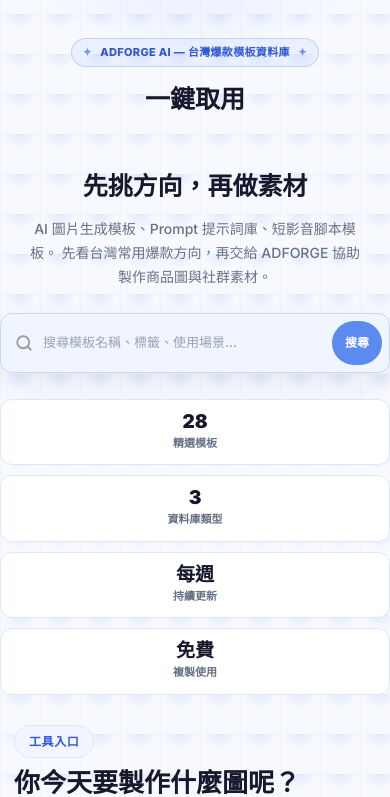
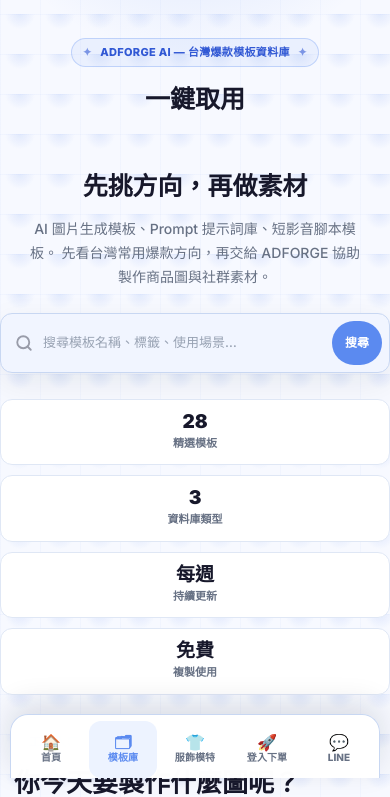
Before and after one commit to zhaipinghao/adforge-site, a plain HTML site: page tools.html in a window 390 px wide. Shown: the part 66-863 px from the top of the page. Drawn offline with Linux system fonts and the light colour scheme.

Commit message:
優化 tools 頁手機導覽與版面

```diff
--- a/tools-styles.css
+++ b/tools-styles.css
@@ -1331,6 +1331,13 @@
   white-space: normal;
   text-align: center;
 }
+
+/* ═══════════════════════════════════════════
+   12b. Mobile Bottom Nav
+═══════════════════════════════════════════ */
+.t-mobile-bottom-nav {
+  display: none;
+}
 .t-toast.show {
   opacity: 1;
   transform: translateX(-50%) translateY(0);
@@ -1372,6 +1379,60 @@
    12. Responsive
 ═══════════════════════════════════════════ */
 @media (max-width: 960px) {
+  .t-mobile-bottom-nav {
+    position: fixed;
+    left: 10px;
+    right: 10px;
+    bottom: 0;
+    z-index: 180;
+    height: 64px;
+    border-radius: 18px 18px 0 0;
+    border: 1px solid var(--c-line-strong);
+    border-bottom: none;
+    background: rgba(255, 255, 255, 0.98);
+    backdrop-filter: blur(18px) saturate(180%);
+    -webkit-backdrop-filter: blur(18px) saturate(180%);
+    display: grid;
+    grid-template-columns: repeat(5, minmax(0, 1fr));
+    align-items: stretch;
+    gap: 4px;
+    padding: 6px 6px env(safe-area-inset-bottom, 8px);
+    box-shadow: 0 -10px 30px rgba(16, 24, 40, 0.12);
+  }
+
+  .t-mobile-bottom-nav a {
+    display: flex;
+    flex-direction: column;
+    justify-content: center;
+    align-items: center;
+    gap: 2px;
+    min-height: 52px;
+    border-radius: 12px;
+    padding: 2px 2px 4px;
+    color: var(--c-muted);
+    font-size: 10px;
+    font-weight: 800;
+    letter-spacing: 0.01em;
+    line-height: 1.1;
+    transition: all var(--dur) var(--ease);
+    text-align: center;
+  }
+
+  .t-mobile-bottom-nav a:hover {
+    color: var(--c-ink);
+    background: var(--c-surface-2);
+  }
+
+  .t-mobile-bottom-nav a.is-active {
+    color: var(--c-accent);
+    background: var(--c-accent-soft);
+  }
+
+  .t-mobile-bottom-icon {
+    font-size: 16px;
+    line-height: 1;
+  }
+
   .t-nav {
     display: none;
   }
@@ -1612,12 +1673,12 @@
     font-size: 11px;
   }
 
-  .t-main {
-    padding: 24px 0 52px;
-  }
-
   .t-layout {
     gap: 20px;
+  }
+
+  .t-main {
+    padding-bottom: 140px;
   }
 
   .t-sidebar {
--- a/tools.html
+++ b/tools.html
@@ -199,6 +199,29 @@
     </div>
   </section>
 
+  <nav class="t-mobile-bottom-nav" aria-label="手機快速操作">
+    <a href="index.html">
+      <span class="t-mobile-bottom-icon">🏠</span>
+      <span>首頁</span>
+    </a>
+    <a href="tools.html" class="is-active">
+      <span class="t-mobile-bottom-icon">🗂</span>
+      <span>模板庫</span>
+    </a>
+    <a href="/fashion/">
+      <span class="t-mobile-bottom-icon">👕</span>
+      <span>服飾模特</span>
+    </a>
+    <a href="app.html">
+      <span class="t-mobile-bottom-icon">🚀</span>
+      <span>登入下單</span>
+    </a>
+    <a href="https://page.line.me/ndb3949k" target="_blank" rel="noopener noreferrer">
+      <span class="t-mobile-bottom-icon">💬</span>
+      <span>LINE</span>
+    </a>
+  </nav>
+
 
   <!-- ═══════════════════════════════════════
        FILTER BAR
```
